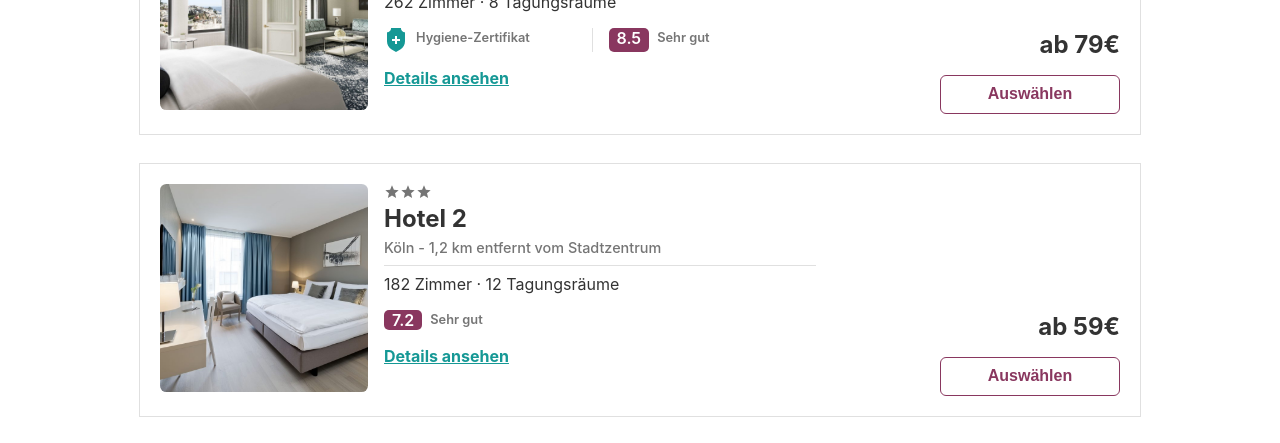
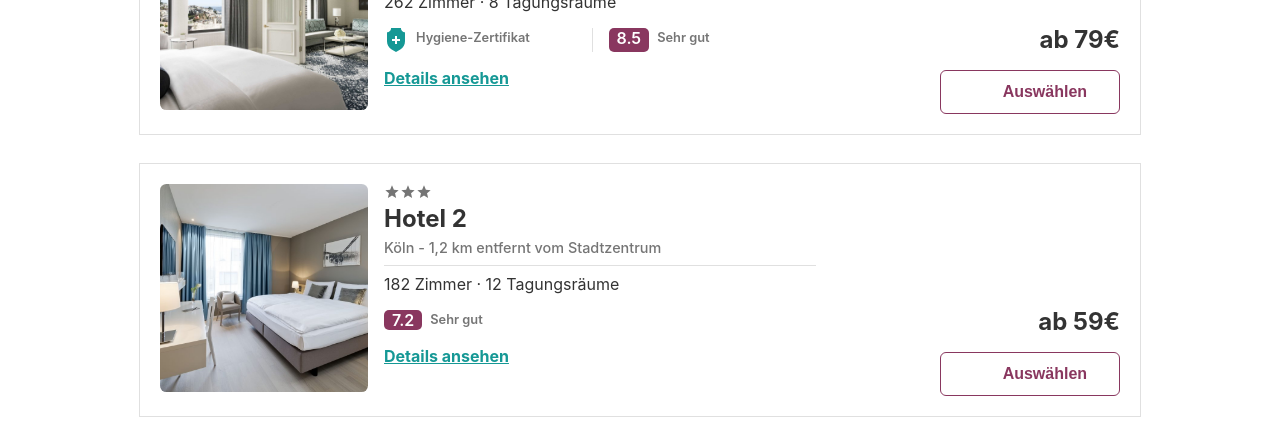
Before and after one commit to Falco-Boehnke/TileableHotels, a React (Create React App) app: page / in a window 1280 px wide. Shown: the part 228-671 px from the top of the page. Built offline with nearby package versions, Linux system fonts and the light colour scheme.

Commit message:
fix: change button structure and style to prevent jumping

```diff
--- a/src/components/HotelTile/TileSelectionButton/TileSelectionButton.module.css
+++ b/src/components/HotelTile/TileSelectionButton/TileSelectionButton.module.css
@@ -1,6 +1,5 @@
 .tile__selection-button {
   width: 100%;
-  padding: 0.6rem;
   border: 1px solid #89375f;
   border-radius: 6px;
   background-color: #ffffff;
@@ -10,28 +9,39 @@
 
   cursor: pointer;
 
-  transition: box-shadow 0.05s;
+  transition: background-color 0.1s ease, color 0.1s ease, opacity 0.1s ease;
 }
 
 .tile__selection-button--selected {
-  display: grid;
-  grid-template-columns: 2rem 8rem;
-  gap: 0.5rem;
-  justify-content: center;
-  border: 1px solid #ffffff;
   background-color: #89375f;
   color: #ffffff !important;
 }
 
+.tile__selection-button__icon-text{
+  display: grid;
+  justify-content: center;
+  gap: 0.4rem;
+  grid-template-columns: repeat(3,33%);
+  grid-template-rows: 2.5rem;
+}
+
 .tile__selection-button__icon {
-  justify-self: end;
+  width: 1.5rem;
+  height: 1.5rem;
   content: url("../../../../public/icons/icon-check.svg");
-  height: 1.5rem;
-  width: 1.5rem;
+  justify-self: right;
+  opacity: 0;
 }
+
+.tile__selection-button__icon--selected{
+  opacity: 1;
+  align-self: center;
+}
+
 .tile__selection-button__label {
+  margin-bottom: 2px;
   justify-self: left;
-  margin-top: 2px;
+  align-self: center;
 }
 
 .tile__selection-button:hover {
@@ -56,8 +66,8 @@
   .tile__selection-button--selected {
     height: 2.7rem;
     padding: 0.5rem !important;
-    display: grid;
-    grid-template-columns: 2rem 8rem;
+    /* display: grid;
+    grid-template-columns: 2rem 8rem; */
     border: 1px solid #ffffff;
     background-color: #89375f;
     color: #ffffff !important;
--- a/src/components/HotelTile/TileSelectionButton/TileSelectionButton.tsx
+++ b/src/components/HotelTile/TileSelectionButton/TileSelectionButton.tsx
@@ -32,12 +32,16 @@ export const TileSelectionButton = ({
         className={`${styles["tile__selection-button"]}
           ${isSelected ? styles["tile__selection-button--selected"] : ""}`}
       >
-        <span
-          className={isSelected ? styles["tile__selection-button__icon"] : ""}
-        />
-        <span className={styles["tile__selection-button__label"]}>
-          {isSelected ? "Ausgewählt" : "Auswählen"}
-        </span>
+        <div className={styles["tile__selection-button__icon-text"]}>
+          <div
+            className={`${styles["tile__selection-button__icon"]} ${
+              isSelected ? styles["tile__selection-button__icon--selected"] : ""
+            }`}
+          />
+          <div className={styles["tile__selection-button__label"]}>
+            {isSelected ? "Ausgewählt" : "Auswählen"}
+          </div>
+        </div>
       </button>
     </div>
   );
```
